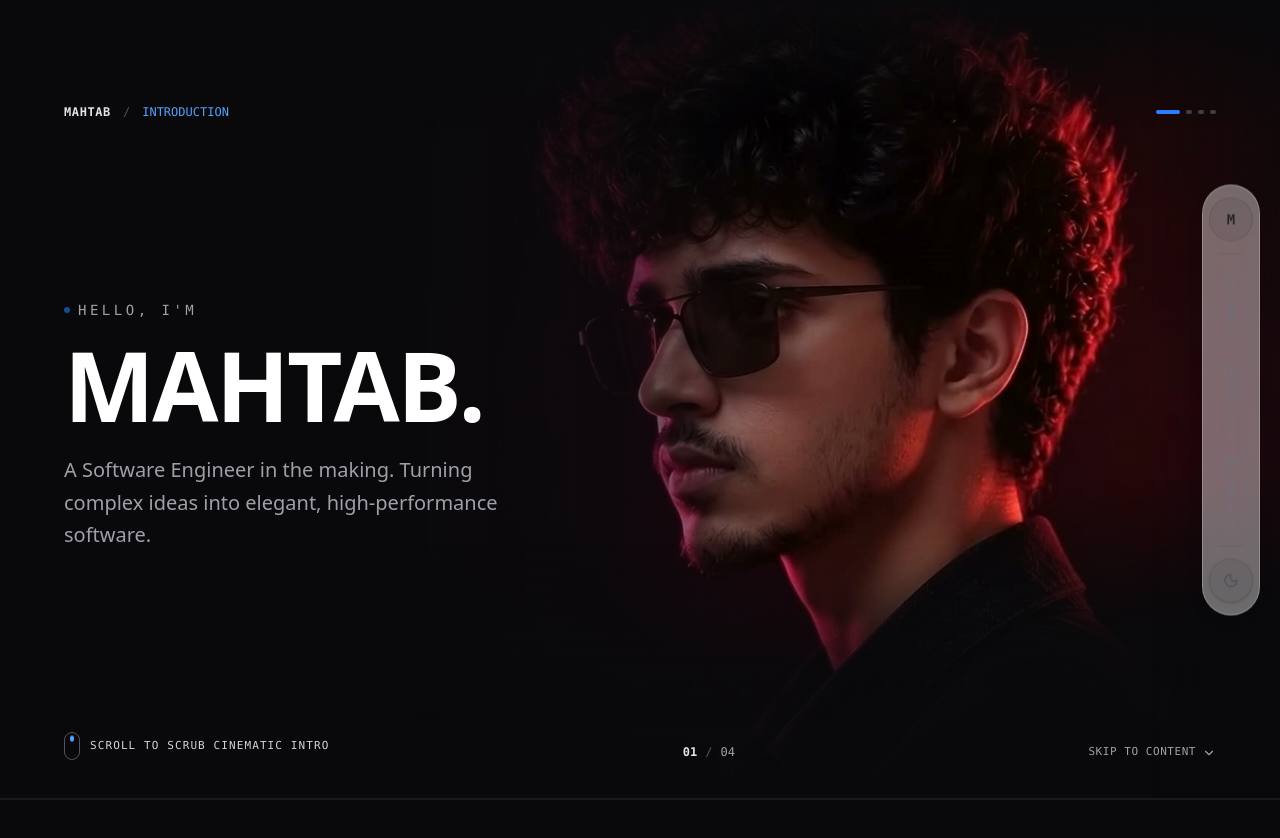
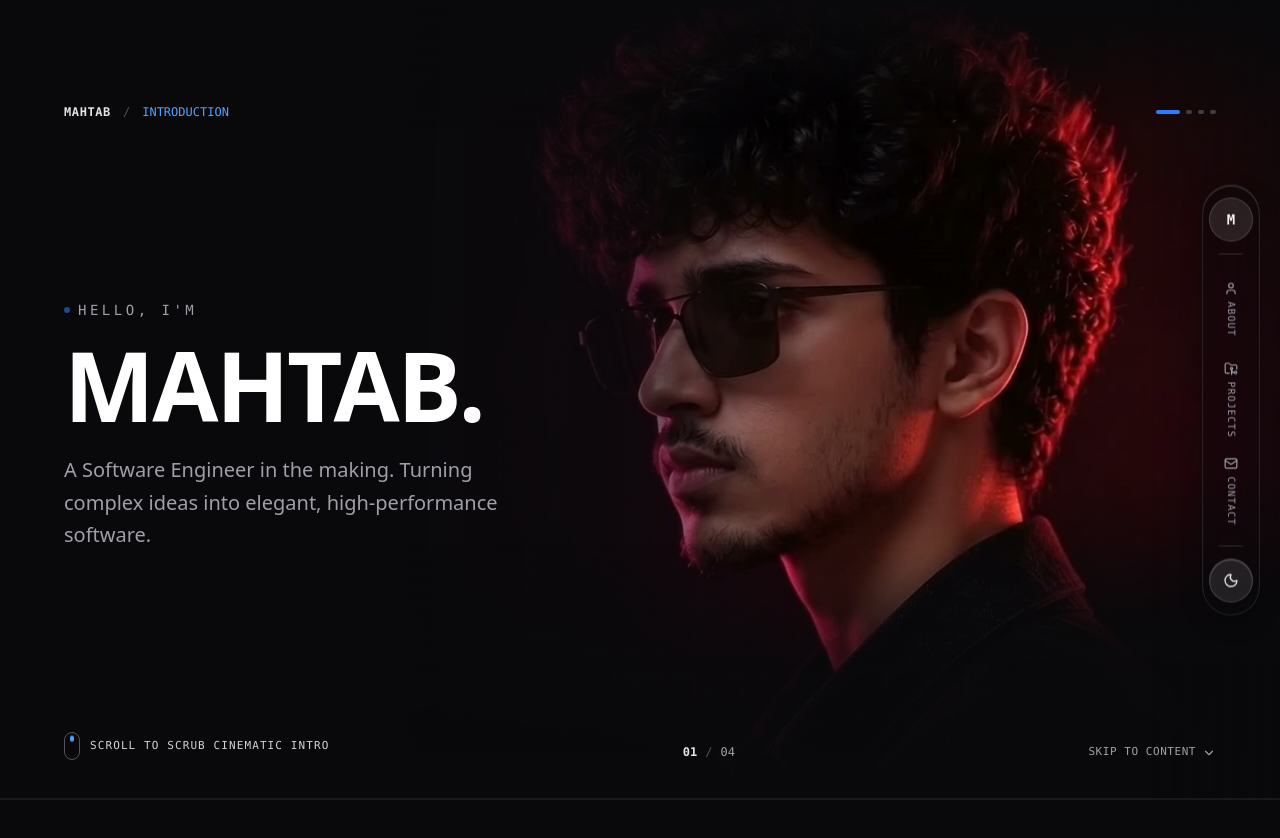
Before and after one commit to Mahtab-MD/PORTFOLIO, a React (Vite) app: page / in a window 1280 px wide. Shown: the top 838 px of the page. Built offline with nearby package versions, Linux system fonts and the light colour scheme.

Commit message:
Implement advanced scroll-bound dynamic theme adaptation for Navbar

```diff
--- a/src/components/Navbar.tsx
+++ b/src/components/Navbar.tsx
@@ -29,16 +29,30 @@ function useActiveSection(sectionIds: string[]) {
   return activeId;
 }
 
-function NavItem({ href, title, icon: Icon, text, mouseY, isActive }: { href: string, title: string, icon: any, text: string, mouseY: any, isActive: boolean }) {
+function NavItem({
+  href,
+  title,
+  icon: Icon,
+  text,
+  mouseY,
+  isActive,
+  isEffectivelyDark
+}: {
+  href: string,
+  title: string,
+  icon: any,
+  text: string,
+  mouseY: any,
+  isActive: boolean,
+  isEffectivelyDark: boolean
+}) {
   const ref = useRef<HTMLAnchorElement>(null);
 
-  // Calculate distance from mouse to the center of this item
   const distance = useTransform(mouseY, (val: number) => {
     const bounds = ref.current?.getBoundingClientRect() ?? { y: 0, height: 0 };
     return val - bounds.y - bounds.height / 2;
   });
 
-  // Scale dimensions dynamically based on mouse distance for the macOS dock effect
   const widthTransform = useTransform(distance, [-120, 0, 120], [44, 64, 44]);
   const heightTransform = useTransform(distance, [-120, 0, 120], [85, 120, 85]);
   const scaleTransform = useTransform(distance, [-120, 0, 120], [1, 1.3, 1]);
@@ -55,6 +69,19 @@ function NavItem({ href, title, icon: Icon, text, mouseY, isActive }: { href: st
     }
   };
 
+  // Determine styles dynamically based on the effective theme
+  const containerClass = isActive
+    ? (isEffectivelyDark ? 'text-zinc-200' : 'text-zinc-900')
+    : (isEffectivelyDark ? 'text-zinc-400 hover:text-white hover:bg-white/10' : 'text-zinc-500 hover:text-zinc-900 hover:bg-zinc-900/5');
+
+  const iconClass = isActive
+    ? (isEffectivelyDark ? 'text-blue-500' : 'text-blue-600')
+    : (isEffectivelyDark ? 'group-hover:text-blue-400' : 'group-hover:text-blue-600');
+
+  const textClass = isActive
+    ? (isEffectivelyDark ? 'text-zinc-200' : 'text-zinc-900')
+    : (isEffectivelyDark ? 'group-hover:text-zinc-100' : 'group-hover:text-zinc-900');
+
   return (
     <motion.a
       ref={ref}
@@ -62,22 +89,18 @@ function NavItem({ href, title, icon: Icon, text, mouseY, isActive }: { href: st
       title={title}
       onClick={(e) => handleLinkClick(e, href)}
       style={{ width, height }}
-      className={`flex flex-col items-center justify-center rounded-2xl transition-colors group relative z-10 ${
-        isActive
-          ? 'text-zinc-900 dark:text-zinc-200'
-          : 'text-zinc-500 hover:text-zinc-900 hover:bg-zinc-900/5 dark:text-zinc-400 dark:hover:text-white dark:hover:bg-white/10'
-      }`}
+      className={`flex flex-col items-center justify-center rounded-2xl transition-all duration-700 group relative z-10 ${containerClass}`}
     >
       {isActive && (
         <motion.div
           layoutId="activeNavDot"
-          className="absolute -left-1 w-1.5 h-1.5 rounded-full bg-blue-600 dark:bg-blue-500"
+          className={`absolute -left-1 w-1.5 h-1.5 rounded-full transition-colors duration-700 ${isEffectivelyDark ? 'bg-blue-500' : 'bg-blue-600'}`}
           transition={{ type: 'spring', stiffness: 300, damping: 30 }}
         />
       )}
       <motion.div style={{ scale }} className="flex flex-col items-center justify-center pointer-events-none">
-        <Icon size={14} className={`${isActive ? 'text-blue-600 dark:text-blue-500' : 'group-hover:text-blue-600 dark:group-hover:text-blue-400'} transition-colors mb-1.5`} />
-        <span className={`[writing-mode:vertical-rl] text-[10px] font-mono tracking-widest uppercase ${isActive ? 'text-zinc-900 dark:text-zinc-200' : 'group-hover:text-zinc-900 dark:group-hover:text-zinc-100'}`}>
+        <Icon size={14} className={`${iconClass} transition-colors duration-700 mb-1.5`} />
+        <span className={`[writing-mode:vertical-rl] text-[10px] font-mono tracking-widest uppercase transition-colors duration-700 ${textClass}`}>
           {text}
         </span>
       </motion.div>
@@ -89,6 +112,7 @@ export function Navbar() {
   const { theme, toggleTheme } = useTheme();
   const { scrollY } = useScroll();
   const [isScrolled, setIsScrolled] = useState(false);
+  const [forceDark, setForceDark] = useState(true);
   const mouseY = useMotionValue(Infinity);
 
   const sectionIds = useMemo(() => ['home', 'about', 'projects', 'contact'], []);
@@ -96,7 +120,45 @@ export function Navbar() {
 
   useMotionValueEvent(scrollY, "change", (latest) => {
     setIsScrolled(latest > 30);
+
+    // Dynamic theme switching based on scroll depth
+    const homeEl = document.getElementById('home');
+    if (homeEl) {
+      const homeBottom = homeEl.offsetTop + homeEl.offsetHeight;
+      // Start adopting the light theme when the next page is coming into view
+      // This creates the "volume increase/decrease" crossfade effect
+      const threshold = homeBottom - window.innerHeight * 0.6;
+      setForceDark(latest < threshold);
+    }
   });
+
+  // The nav bar is effectively dark if the user selected dark mode, OR if we are forcing it dark (e.g., over the hero section)
+  const isEffectivelyDark = theme === 'dark' || forceDark;
+
+  // Dynamic Background Classes
+  let bgClass = '';
+  if (isEffectivelyDark) {
+    bgClass = isScrolled
+      ? 'bg-zinc-950/80 backdrop-blur-2xl backdrop-saturate-180 border-white/15 shadow-[inset_0_1px_1px_0_rgba(255,255,255,0.3),0_12px_36px_-6px_rgba(0,0,0,0.55)]'
+      : 'bg-zinc-950/50 backdrop-blur-xl backdrop-saturate-180 border-white/10 shadow-[inset_0_1px_1px_0_rgba(255,255,255,0.2),0_8px_24px_-4px_rgba(0,0,0,0.4)]';
+  } else {
+    bgClass = isScrolled
+      ? 'bg-white/70 backdrop-blur-2xl backdrop-saturate-180 border-zinc-200/50 shadow-[0_12px_36px_-6px_rgba(0,0,0,0.1)]'
+      : 'bg-white/40 backdrop-blur-xl backdrop-saturate-180 border-zinc-200/30 shadow-[0_8px_24px_-4px_rgba(0,0,0,0.05)]';
+  }
+
+  // Dynamic Logo Classes
+  const logoClass = isEffectivelyDark
+    ? 'text-zinc-100 hover:text-white bg-white/10 hover:bg-blue-500/20 border-white/15 hover:border-blue-500/40'
+    : 'text-zinc-800 hover:text-zinc-900 bg-zinc-900/5 hover:bg-blue-600/10 border-zinc-900/10 hover:border-blue-600/30';
+
+  // Dynamic Divider Classes
+  const dividerClass = isEffectivelyDark ? 'bg-white/15' : 'bg-zinc-900/10';
+
+  // Dynamic Theme Toggle Button Classes
+  const themeToggleClass = isEffectivelyDark
+    ? 'bg-white/10 hover:bg-white/20 text-zinc-200 border-white/15 shadow-[inset_0_1px_1px_0_rgba(255,255,255,0.2)]'
+    : 'bg-zinc-900/5 hover:bg-zinc-900/10 text-zinc-600 hover:text-zinc-900 border-zinc-900/10 shadow-sm';
 
   return (
     <motion.header
@@ -109,11 +171,8 @@ export function Navbar() {
         id="navbar-island"
         onMouseMove={(e) => mouseY.set(e.clientY)}
         onMouseLeave={() => mouseY.set(Infinity)}
-        className={`pointer-events-auto w-auto py-3 px-1.5 rounded-[2rem] flex flex-col items-center justify-between gap-3 transition-all duration-300 ${
-          isScrolled
-            ? 'bg-white/70 dark:bg-zinc-950/80 backdrop-blur-2xl backdrop-saturate-180 border border-zinc-200/50 dark:border-white/15 shadow-[0_12px_36px_-6px_rgba(0,0,0,0.1)] dark:shadow-[inset_0_1px_1px_0_rgba(255,255,255,0.3),0_12px_36px_-6px_rgba(0,0,0,0.55)]'
-            : 'bg-white/40 dark:bg-zinc-950/50 backdrop-blur-xl backdrop-saturate-180 border border-zinc-200/30 dark:border-white/10 shadow-[0_8px_24px_-4px_rgba(0,0,0,0.05)] dark:shadow-[inset_0_1px_1px_0_rgba(255,255,255,0.2),0_8px_24px_-4px_rgba(0,0,0,0.4)]'
-        }`}
+        // Using duration-700 ease-in-out gives it that smooth "volume up/down" gradient fade effect
+        className={`pointer-events-auto w-auto py-3 px-1.5 rounded-[2rem] flex flex-col items-center justify-between gap-3 transition-all duration-700 ease-in-out border ${bgClass}`}
       >
         {/* Top Logo Mark */}
         <a
@@ -122,28 +181,28 @@ export function Navbar() {
             e.preventDefault();
             document.querySelector('#home')?.scrollIntoView({ behavior: 'smooth' });
           }}
-          className="w-11 h-11 rounded-full flex items-center justify-center text-sm font-mono font-bold text-zinc-800 hover:text-zinc-900 dark:text-zinc-100 dark:hover:text-white bg-zinc-900/5 hover:bg-blue-600/10 dark:bg-white/10 dark:hover:bg-blue-500/20 border border-zinc-900/10 hover:border-blue-600/30 dark:border-white/15 dark:hover:border-blue-500/40 transition-all group shrink-0"
+          className={`w-11 h-11 rounded-full flex items-center justify-center text-sm font-mono font-bold transition-all duration-700 group shrink-0 border ${logoClass}`}
           title="Home - Mahtab"
           aria-label="Home"
         >
           <span>M</span>
         </a>
 
-        <div className="w-6 h-[1px] bg-zinc-900/10 dark:bg-white/15 shrink-0" />
+        <div className={`w-6 h-[1px] shrink-0 transition-colors duration-700 ${dividerClass}`} />
 
         {/* Slender Vertical Navigation Links with MacOS Magnification Effect */}
         <nav className="flex flex-col items-center gap-1.5 w-full shrink-0">
-          <NavItem href="#about" title="About" icon={User} text="ABOUT" mouseY={mouseY} isActive={activeSection === 'about'} />
-          <NavItem href="#projects" title="Projects" icon={FolderGit2} text="PROJECTS" mouseY={mouseY} isActive={activeSection === 'projects'} />
-          <NavItem href="#contact" title="Contact" icon={Mail} text="CONTACT" mouseY={mouseY} isActive={activeSection === 'contact'} />
+          <NavItem href="#about" title="About" icon={User} text="ABOUT" mouseY={mouseY} isActive={activeSection === 'about'} isEffectivelyDark={isEffectivelyDark} />
+          <NavItem href="#projects" title="Projects" icon={FolderGit2} text="PROJECTS" mouseY={mouseY} isActive={activeSection === 'projects'} isEffectivelyDark={isEffectivelyDark} />
+          <NavItem href="#contact" title="Contact" icon={Mail} text="CONTACT" mouseY={mouseY} isActive={activeSection === 'contact'} isEffectivelyDark={isEffectivelyDark} />
         </nav>
 
-        <div className="w-6 h-[1px] bg-zinc-900/10 dark:bg-white/15 shrink-0" />
+        <div className={`w-6 h-[1px] shrink-0 transition-colors duration-700 ${dividerClass}`} />
 
         {/* Theme Toggle */}
         <button
           onClick={toggleTheme}
-          className="w-11 h-11 rounded-full flex items-center justify-center bg-zinc-900/5 hover:bg-zinc-900/10 dark:bg-white/10 dark:hover:bg-white/20 text-zinc-600 hover:text-zinc-900 dark:text-zinc-200 border border-zinc-900/10 dark:border-white/15 shadow-sm dark:shadow-[inset_0_1px_1px_0_rgba(255,255,255,0.2)] transition-all shrink-0"
+          className={`w-11 h-11 rounded-full flex items-center justify-center transition-all duration-700 shrink-0 border ${themeToggleClass}`}
           aria-label="Toggle dark mode"
           title="Toggle theme"
         >
```
